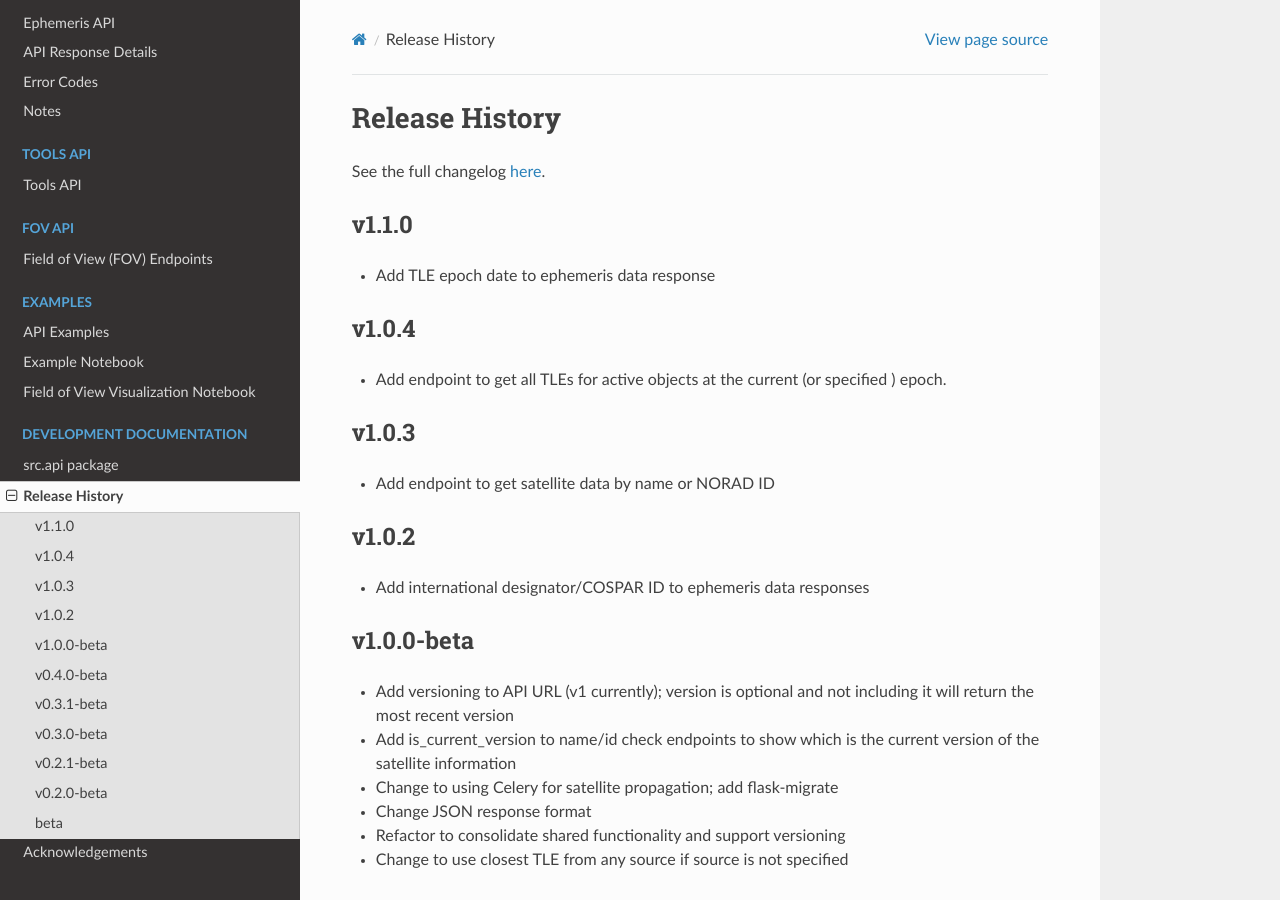
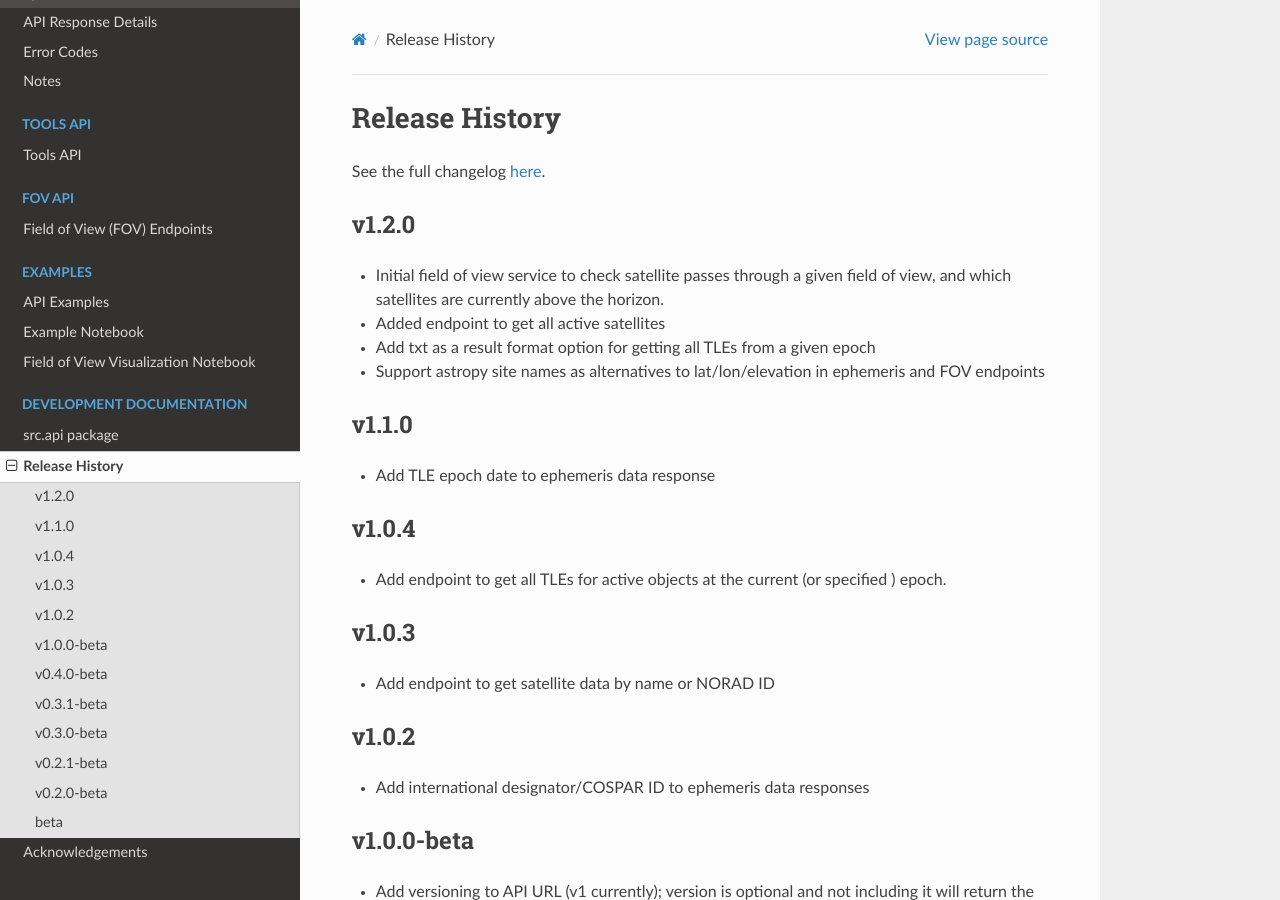
Before and after one commit to iausathub/satchecker, a Sphinx documentation site: the page built from docs/source/release.rst, in a window 1280 px wide and 900 px high. Built offline with Sphinx 7.4.7 and the Read the Docs theme 3.1.0, drawn with Linux system fonts in a browser that asks for light colours; pages that are not in the unit, such as notebooks, are missing from menus.

Commit message:
Update release.rst for 1.2

```diff
--- a/docs/source/release.rst
+++ b/docs/source/release.rst
@@ -2,6 +2,13 @@ Release History
 ================
 
 See the full changelog `here <https://github.com/iausathub/satchecker/releases>`_.
+
+v1.2.0
+------------
+* Initial field of view service to check satellite passes through a given field of view, and which satellites are currently above the horizon.
+* Added endpoint to get all active satellites
+* Add txt as a result format option for getting all TLEs from a given epoch
+* Support astropy site names as alternatives to lat/lon/elevation in ephemeris and FOV endpoints
 
 v1.1.0
 ------------
```
